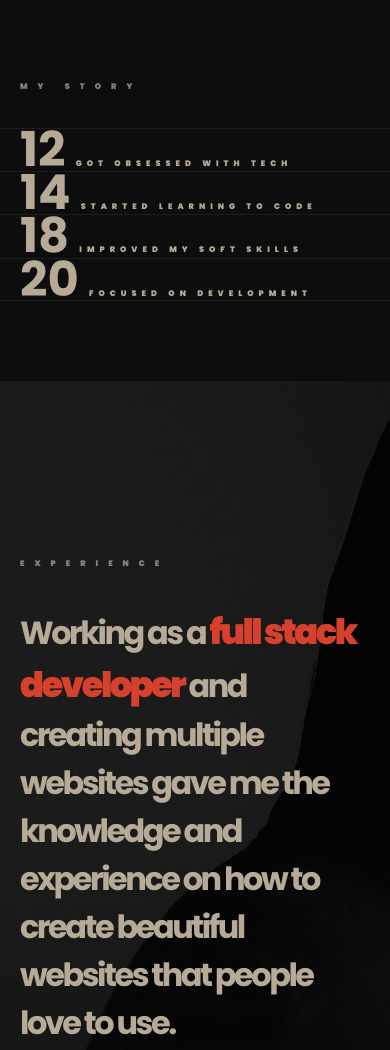
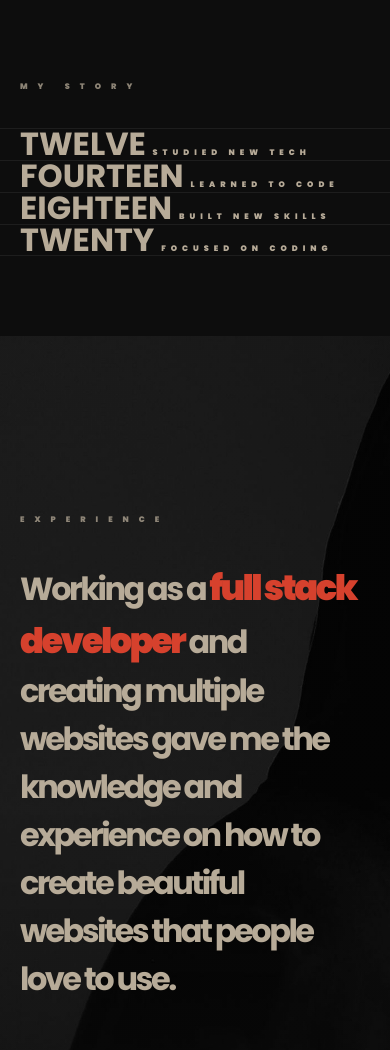
Before and after one commit to mrdrgr/PersonalWebsite, a plain HTML site: page index.html in a window 390 px wide. Shown: the part 1300-2350 px from the top of the page. Drawn offline with nearby package versions, Linux system fonts and the light colour scheme.

Commit message:
fixing responsiveness

```diff
--- a/index.html
+++ b/index.html
@@ -69,10 +69,10 @@
     <section id="story" class="story">
         <div class="container">
             <h3 class="head reveal">my story</h3>
-            <h4 class="desc">12 <span>got obsessed with tech</span></h4>
-            <h4 class="desc">14 <span>started learning to code</span></h4>
-            <h4 class="desc">18 <span>improved my soft skills</span></h4>
-            <h4 class="desc">20 <span>focused on development</span></h4>
+            <h4 class="desc">Twelve <span>studied new tech</span></h4>
+            <h4 class="desc">Fourteen <span>learned to code</span></h4>
+            <h4 class="desc">Eighteen <span>built new skills</span></h4>
+            <h4 class="desc">Twenty <span>focused on coding</span></h4>
         </div>
     </section>
 
--- a/scss/_component.scss
+++ b/scss/_component.scss
@@ -252,7 +252,17 @@
     background: linear-gradient(to right, rgba($color-primary, 0.5), rgba($color-primary, 0.5));
 }
 
+@media(max-width: 1000px) {
+    .desc {
+        font-size: 6rem;
+    }
+}
+
 @media(max-width: 900px) {
+    .desc {
+        font-size: 5.5rem;
+    }
+
     .footer {
         .intro {
             margin-bottom: 5rem;
@@ -267,6 +277,11 @@
 }
 
 @media(max-width: 800px) {
+    .desc {
+        font-size: 4.5rem;
+        line-height: 100%;
+    }
+
     .navbar {
         padding: 0;
 
@@ -281,8 +296,10 @@
             }
         }
     }
+}
 
+@media(max-width: 600px) {
     .desc {
-        font-size: 6rem;
+        font-size: 4rem;
     }
 }
```
Also changed, not shown: css/main.min.css, 1 other file.
